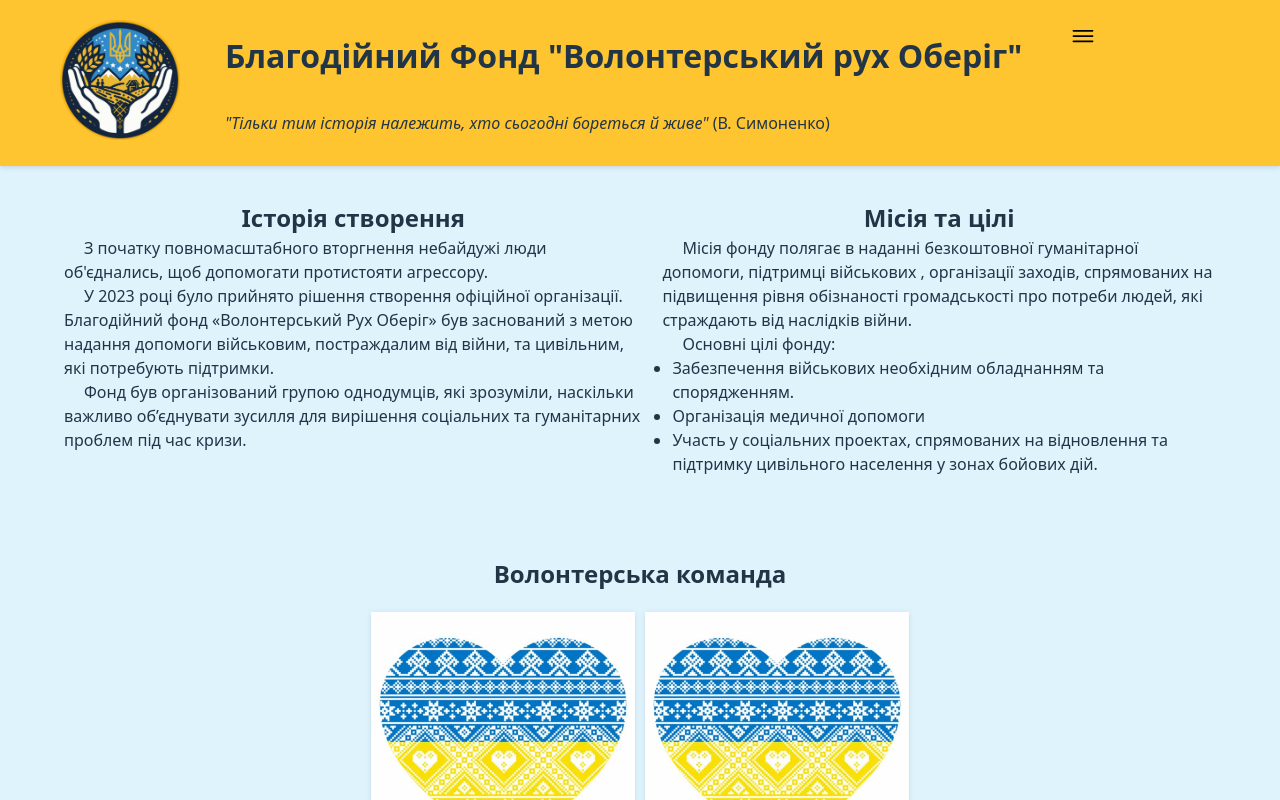
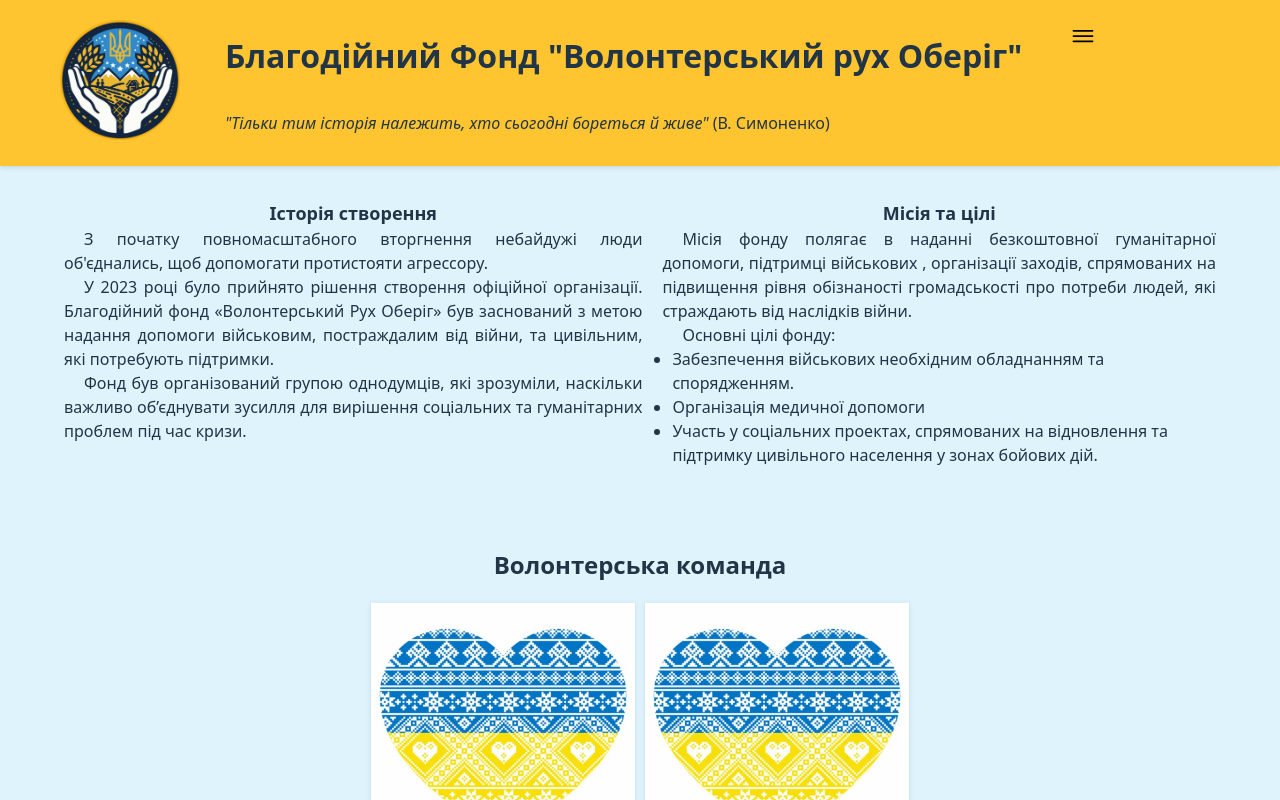
Before and after one commit to Yilchik/Oberig, a React (Vite) app: page /history in a window 1280 px wide. Shown: the top 800 px of the page. Built offline with nearby package versions, Linux system fonts and the light colour scheme.

Commit message:
infoHistory

```diff
--- a/src/components/Infos/Infos.module.css
+++ b/src/components/Infos/Infos.module.css
@@ -1,15 +1,19 @@
 .container {
-  display: flex;
-  gap: 20px;
-  padding-top: 200px;
+  padding-top: 180px;
+}
+
+.infoHistory {
+  padding-bottom: 10px;
 }
 
 .title {
   text-align: center;
+  font-size: 18px;
 }
 
 .text {
   text-indent: 20px;
+  text-align: justify;
 }
 
 .listUl {
@@ -19,3 +23,30 @@
 .list {
   list-style-type: disc;
 }
+
+@media screen and (min-width: 768px) {
+  .container {
+    display: flex;
+    gap: 20px;
+    padding-top: 200px;
+  }
+
+  .title {
+    text-align: center;
+  }
+
+  .text {
+    text-indent: 20px;
+  }
+
+  .listUl {
+    padding-left: 10px;
+  }
+
+  .list {
+    list-style-type: disc;
+  }
+}
+
+@media screen and (min-width: 1440px) {
+}
--- a/src/index.css
+++ b/src/index.css
@@ -46,7 +46,7 @@ p {
 }
 
 section {
-  padding: 40px 64px 40px;
+  padding: 10px 24px 10px;
 }
 
 ul,
```
